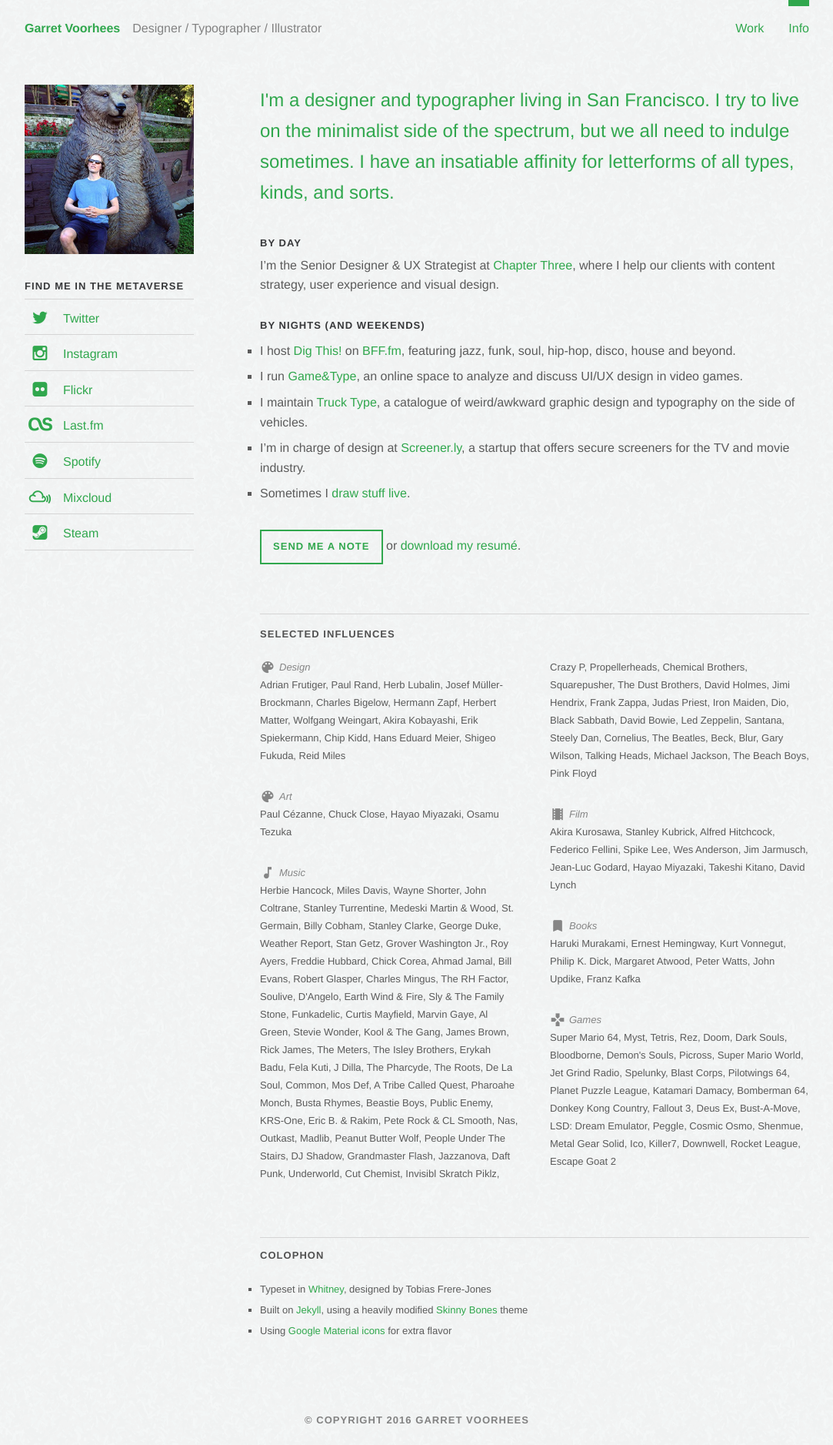
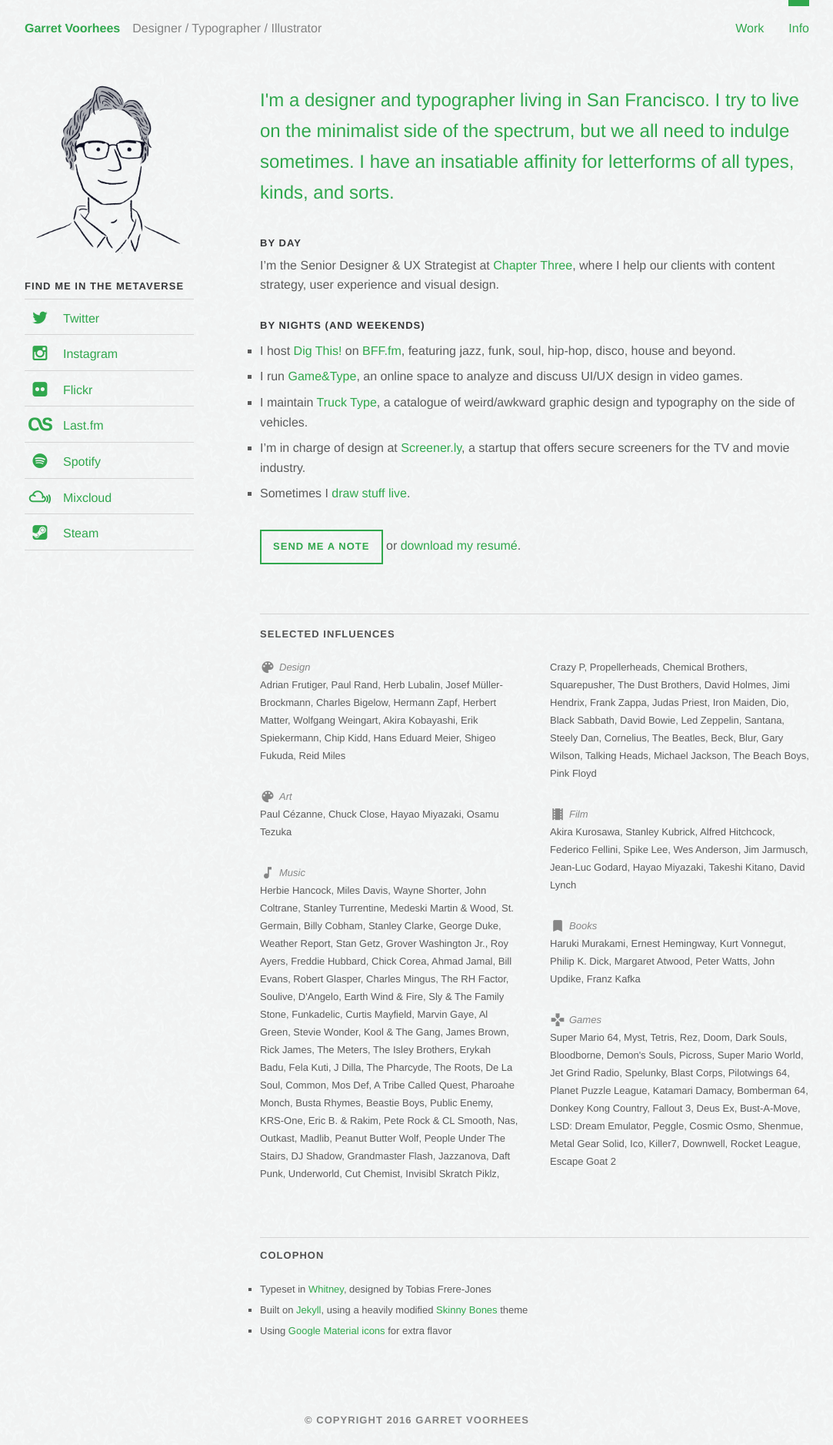
Before and after one commit to garretvoorhees/garretvoorhees.github.io, a Jekyll site: the page built from info/index.html, in a window 1280 px wide. Shown: the whole page at 77% size, without its empty margins (98-1181 px from the left). Built offline with Jekyll 4.4.1, drawn with Linux system fonts in a browser that asks for light colours; some web fonts are replaced.

Commit message:
Updated headshot on Info page

```diff
--- a/info/index.html
+++ b/info/index.html
@@ -6,7 +6,7 @@
 <div class="bio-wrapper">
 
 	<div class="bio-details">
-		<div class="headshot"><img src="headshot.jpg"></div>
+		<div class="headshot"><img src="headshot.png"></div>
 		{% include socmed.html %}
 	</div><!-- END bio-details -->
 
```
Also changed, not shown: info/headshot.jpg (deleted), info/headshot.png (added).
